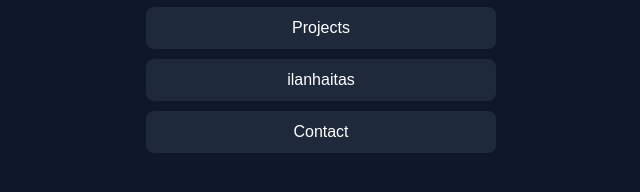
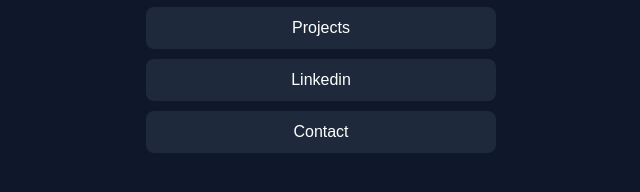
Before and after one commit to x2vmbwtsjf-afk/Ilanhaitas, a plain HTML site: page index.html in a window 1280 px wide. Shown: the part 264-456 px from the top of the page, 319-959 px from the left. Drawn offline with Linux system fonts and the light colour scheme.

Commit message:
Update LinkedIn link to point to correct profile

```diff
--- a/index.html
+++ b/index.html
@@ -53,7 +53,7 @@ a:hover {
 
 <a href="https://github.com/x2vmbwtsjf-afk">Projects</a>
 
-<a href="https://linkedin.com">ilanhaitas</a>
+<a href="https://linkedin.com/ilanhaitas">Linkedin</a>
 
 <a href="mailto:ilanhaitas@gmail.com">Contact</a>
 
```
